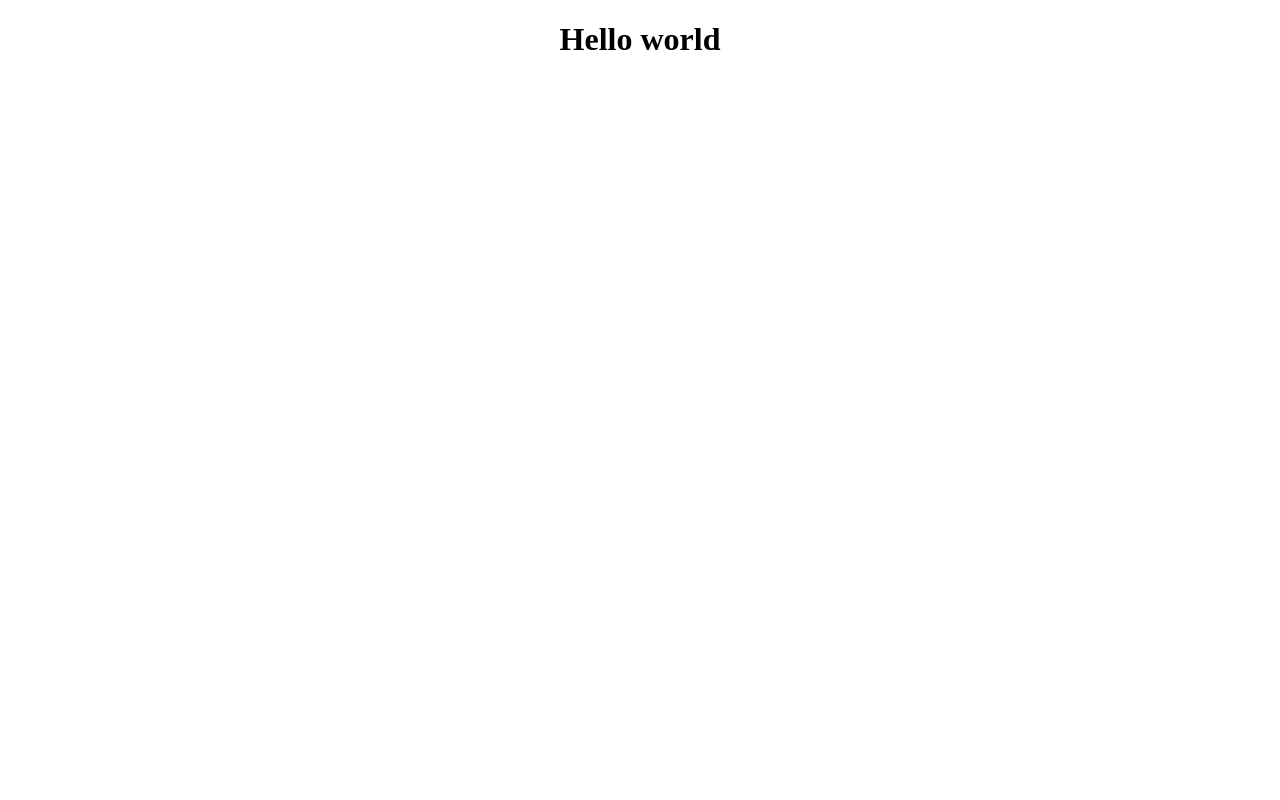
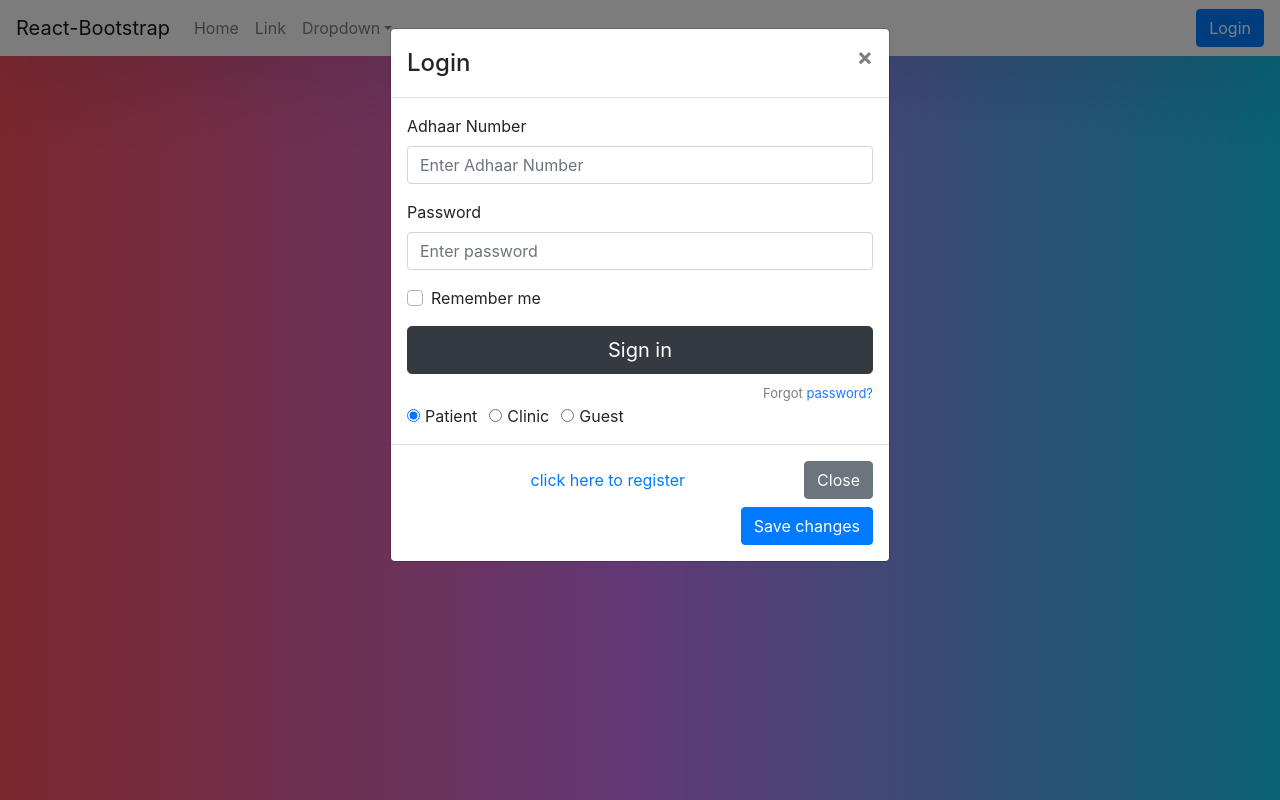
Before and after one commit to akshayp2/Medical-History-Management, a React (Create React App) app in the folder client/: page /login in a window 1280 px wide. Built offline with nearby package versions, Linux system fonts and the light colour scheme.

Commit message:
Login and Register Design

```diff
--- a/client/package.json
+++ b/client/package.json
@@ -6,8 +6,11 @@
     "@testing-library/jest-dom": "^5.11.4",
     "@testing-library/react": "^11.1.0",
     "@testing-library/user-event": "^12.1.10",
+    "bootstrap": "^4.6.0",
     "react": "^17.0.1",
+    "react-bootstrap": "^1.5.2",
     "react-dom": "^17.0.1",
+    "react-router-dom": "^5.2.0",
     "react-scripts": "4.0.3",
     "web-vitals": "^1.0.1"
   },
--- a/client/src/App.css
+++ b/client/src/App.css
@@ -1,3 +1,84 @@
 .App {
   text-align: center;
 }
+.App {
+  text-align: center;
+}* {
+  box-sizing: border-box;
+}
+
+body {
+  min-height: 100vh;
+  display: flex;
+  font-weight: 400;
+  font-family: sans-serif;
+  background: #12c2e9;  /* fallback for old browsers */
+  background: -webkit-linear-gradient(to right, #f64f59, #c471ed, #12c2e9);  /* Chrome 10-25, Safari 5.1-6 */
+  background: linear-gradient(to right, #f64f59, #c471ed, #12c2e9); /* W3C, IE 10+/ Edge, Firefox 16+, Chrome 26+, Opera 12+, Safari 7+ */
+
+}
+
+body, html, .App, #root, .outer {
+  width: 100%;
+  height: 100%;
+}
+
+.navbar-light {
+  background-color: #ffffff;
+  box-shadow: 0px 14px 80px rgba(34, 35, 58, 0.2);
+}
+
+.outer {
+  display: flex;
+  justify-content: center;
+  flex-direction: column;
+  text-align: left;
+}
+
+.inner {
+  width: 450px;
+  margin: auto;
+  background: #ffffff;
+  box-shadow: 0px 14px 80px rgba(34, 35, 58, 0.2);
+  padding: 40px 55px 45px 55px;
+  border-radius: 15px;
+  transition: all .3s;
+}
+
+.outer .form-control:focus {
+  border-color: #167bff;
+  box-shadow: none;
+}
+
+.outer h3 {
+  text-align: center;
+  margin: 0;
+  line-height: 1;
+  padding-bottom: 20px;
+}
+
+.custom-control-label {
+  font-weight: 400;
+}
+
+.forgot-password,
+.forgot-password a {
+  text-align: right;
+  font-size: 13px;
+  padding-top: 10px;
+  color: #7f7d7d;
+  margin: 0;
+}
+
+.forgot-password a {
+  color: #167bff;
+}
+*, *:before, *:after {
+  box-sizing: border-box;
+  padding: 0;
+  margin: 0;
+}
+
+.register_link{
+  padding-right: 111px;
+}
--- a/client/src/App.js
+++ b/client/src/App.js
@@ -1,10 +1,40 @@
 import './App.css';
+import React from "react";
+import {  Navbar, Nav, NavDropdown, Form } from 'react-bootstrap';
+import 'bootstrap/dist/css/bootstrap.min.css';
+import Login from './components/login';
+import { BrowserRouter as Router, Route, Link } from 'react-router-dom';
+import Register from './components/register';
 
 function App() {
-  return (
-    <div className="App">
-      <h1>Hello world</h1>
-    </div>
+  return (<div>
+    <Router>
+      <Navbar bg="light" expand="lg">
+        <Navbar.Brand href="#home">React-Bootstrap</Navbar.Brand>
+        <Navbar.Toggle aria-controls="basic-navbar-nav" />
+        <Navbar.Collapse id="basic-navbar-nav">
+          <Nav className="mr-auto">
+            <Nav.Link href="#home">Home</Nav.Link>
+            <Nav.Link href="#link">Link</Nav.Link>
+            <NavDropdown title="Dropdown" id="basic-nav-dropdown">
+              <NavDropdown.Item href="#action/3.1">Action</NavDropdown.Item>
+              <NavDropdown.Item href="#action/3.2">Another action</NavDropdown.Item>
+              <NavDropdown.Item href="#action/3.3">Something</NavDropdown.Item>
+              <NavDropdown.Divider />
+              <NavDropdown.Item href="#action/3.4">Separated link</NavDropdown.Item>
+            </NavDropdown>
+          </Nav>
+          <Form inline>
+            <Link to="/login" className="btn btn-primary">Login</Link>
+          </Form>
+        </Navbar.Collapse>
+      </Navbar>
+
+      <Route path="/register" component={Register}></Route>
+      <Route path="/login" component={Login}></Route>
+
+    </Router>
+  </div>
   );
 }
 
--- /dev/null
+++ b/client/src/components/login.js
@@ -0,0 +1,92 @@
+import 'bootstrap/dist/css/bootstrap.min.css';
+import React, { useState } from "react";
+import { Button, Modal } from 'react-bootstrap';
+import { Link } from 'react-router-dom';
+
+function Login() {
+    const [showModel, setshowModel] = useState(true);
+    const [isAdhaar, setIsAdhaar] = useState(true);
+    const [radioSelected, setRadioSelected] = useState('Patient');
+    console.log('login')
+    return (
+        <div>
+            <Modal show={showModel} onHide={() => setshowModel(false)}>
+                <Modal.Header closeButton>
+                    <Modal.Title>Login</Modal.Title>
+                </Modal.Header>
+
+                <Modal.Body>
+                    <form>
+                        <div className="form-group" hidden={isAdhaar}>
+                            <label>Email</label>
+                            <input type="email" className="form-control" placeholder="Enter email" />
+                        </div>
+                        <div className="form-group" hidden={!isAdhaar}>
+                            <label>Adhaar Number</label>
+                            <input type="tect" className="form-control" placeholder="Enter Adhaar Number" />
+                        </div>
+                        <div className="form-group">
+                            <label>Password</label>
+                            <input type="password" className="form-control" placeholder="Enter password" />
+                        </div>
+                        <div className="form-group">
+                            <div className="custom-control custom-checkbox">
+                                <input type="checkbox" className="custom-control-input" id="customCheck1" />
+                                <label className="custom-control-label" htmlFor="customCheck1">Remember me</label>
+                            </div>
+                        </div>
+                        <button type="submit" className="btn btn-dark btn-lg btn-block">Sign in</button>
+                        <p className="forgot-password text-right">
+                            Forgot <a href="forget#">password?</a>
+                        </p>
+                    </form>
+                    <div>
+                        <div className="form-check form-check-inline">
+                            <input type="radio"
+                                checked={radioSelected === "Patient"}
+                                className="form-check-input"
+                                id="inlineRadio2"
+                                value="Patient"
+                                onChange={(e) => {
+                                    setRadioSelected(e.target.value);
+                                    setIsAdhaar(true);
+                                }} />
+                            <label className="form-check-label" htmlFor="inlineRadio2">Patient</label>
+                        </div>
+                        <div className="form-check form-check-inline">
+                            <input type="radio"
+                                checked={radioSelected === "Clinic"}
+                                id="inlineRadio1"
+                                className="form-check-input"
+                                value="Clinic"
+                                onChange={(e) => {
+                                    setRadioSelected(e.target.value);
+                                    setIsAdhaar(false);
+                                }} />
+                            <label className="form-check-label" htmlFor="inlineRadio1">Clinic</label>
+                        </div>
+                        <div className="form-check form-check-inline">
+                            <input type="radio"
+                                checked={radioSelected === "Guest"}
+                                className="form-check-input"
+                                id="inlineRadio3"
+                                value="Guest"
+                                onChange={(e) => {
+                                    setRadioSelected(e.target.value);
+                                    setIsAdhaar(true);
+                                }} />
+                            <label className="form-check-label" htmlFor="inlineRadio3">Guest</label>
+                        </div>
+                    </div>
+                </Modal.Body>
+                <Modal.Footer>
+                    <Link to="/register" className="register_link"> click here to register</Link>
+                    <Link to="/" className="btn btn-secondary" onClick={() => setshowModel(false)}>Close</Link>
+                    <Button variant="primary">Save changes</Button>
+                </Modal.Footer>
+            </Modal>
+        </div>
+    );
+}
+
+export default Login;
--- /dev/null
+++ b/client/src/components/register.js
@@ -0,0 +1,41 @@
+import { Button,Modal} from 'react-bootstrap';
+import React, { useState } from "react";
+import {Link} from 'react-router-dom';
+function Register(){
+    const [showModel,setshowModel ]=useState(true);
+    console.log('Form called')
+        return (
+            <Modal show={showModel} onHide={()=>setshowModel(false)}>
+                <Modal.Header closeButton>
+                    <Modal.Title>Register</Modal.Title>
+                </Modal.Header>
+                <Modal.Body>
+            <form>
+                <div className="form-group">
+                    <label>First name</label>
+                    <input type="text" className="form-control" placeholder="First name" />
+                </div>
+                <div className="form-group">
+                    <label>Last name</label>
+                    <input type="text" className="form-control" placeholder="Last name" />
+                </div>
+                <div className="form-group">
+                    <label>Email</label>
+                    <input type="email" className="form-control" placeholder="Enter email" />
+                </div>
+                <div className="form-group">
+                    <label>Password</label>
+                    <input type="password" className="form-control" placeholder="Enter password" />
+                </div>
+                <button type="submit" className="btn btn-dark btn-lg btn-block">Register</button>
+            </form>
+            </Modal.Body>
+            <Modal.Footer>
+                <Link to="/login" className="register_link forgot-password text-right"> click here to login</Link>
+                <Link to="/" className="btn btn-secondary" onClick={() => setshowModel(false)}>Close</Link>
+                <Button variant="primary">Save changes</Button>
+            </Modal.Footer>
+        </Modal>
+        );
+}
+export default Register;
```
Also changed, not shown: 2 other files (tests, documents, lock files or other folders).
